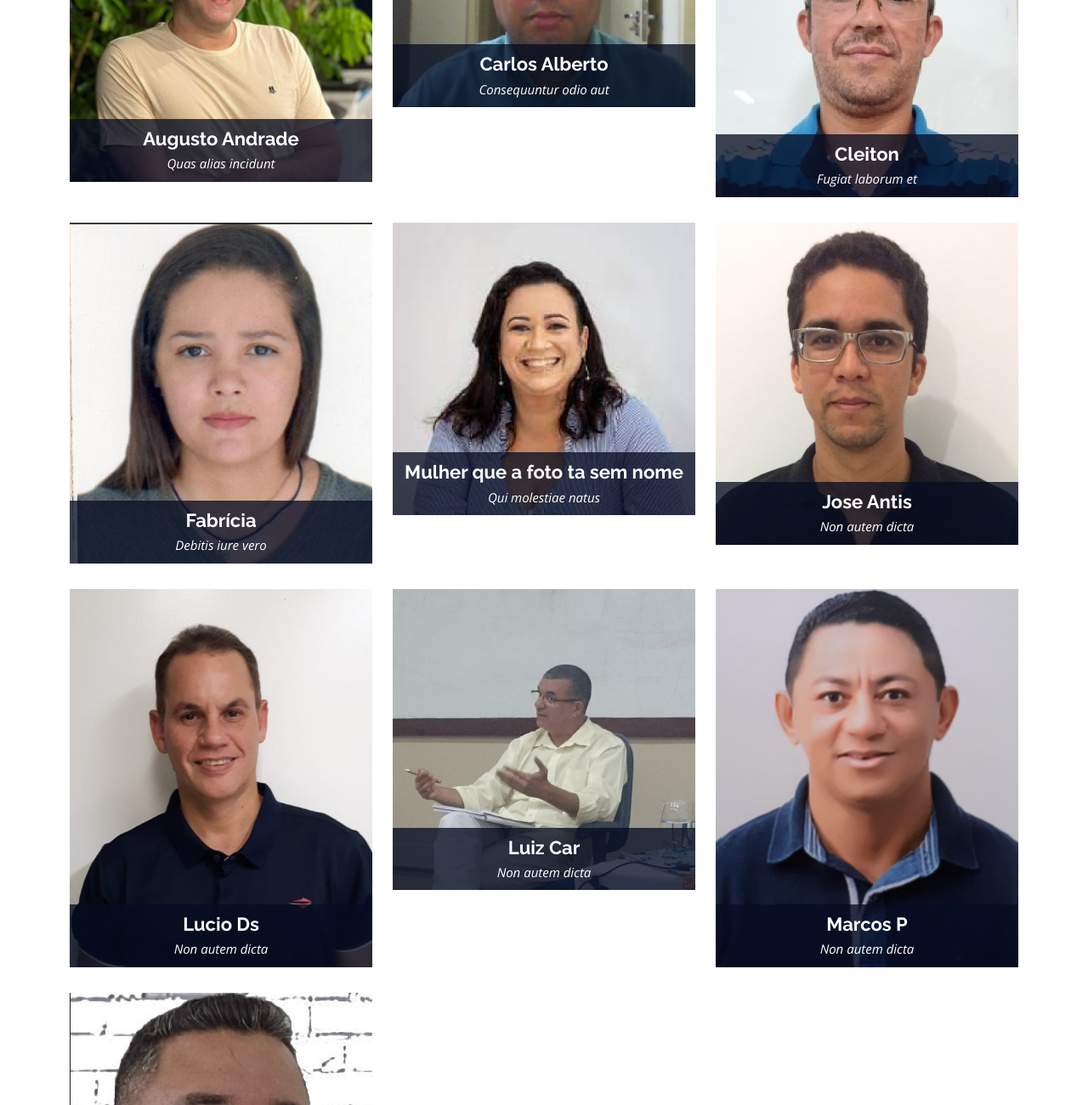
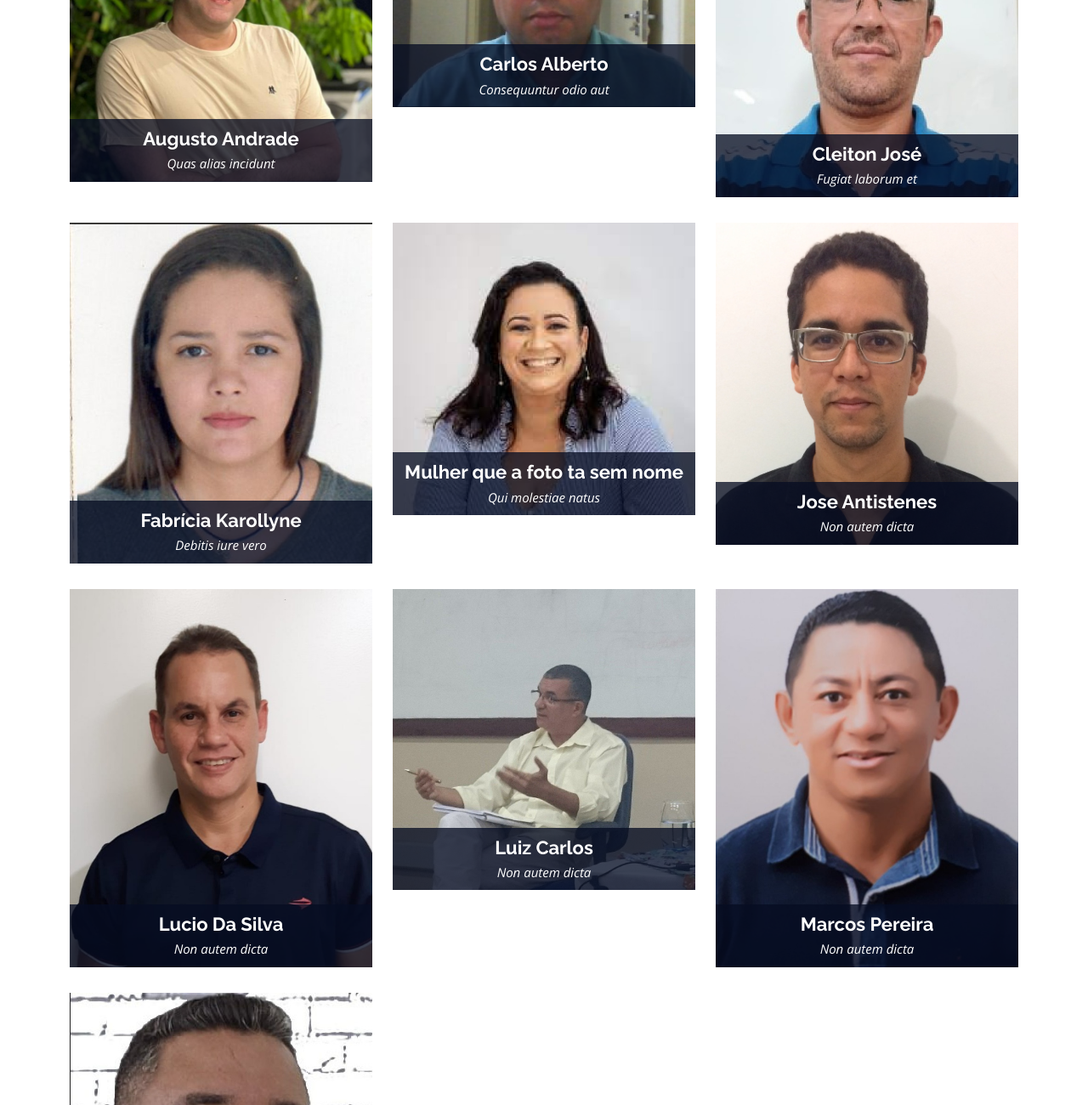
Before and after one commit to cavalcant3/ArduinoDaySergipe, a plain HTML site: page index.html in a window 1280 px wide. Shown: the part 1399-2699 px from the top of the page at 85% size. Drawn offline with nearby package versions, Linux system fonts and the light colour scheme.

Commit message:
addedNames

```diff
--- a/index.html
+++ b/index.html
@@ -159,7 +159,7 @@
             <div class="speaker" data-aos="fade-up" data-aos-delay="300">
               <img src="assets/img/speakers/CleitonJ.jpg" alt="Speaker 3" class="img-fluid">
               <div class="details">
-                <h3><a href="speaker-details.html">Cleiton</a></h3>
+                <h3><a href="speaker-details.html">Cleiton José</a></h3>
                 <p>Fugiat laborum et</p>
                 <div class="social">
                   <a href=""><i class="bi bi-twitter"></i></a>
@@ -174,7 +174,7 @@
             <div class="speaker" data-aos="fade-up" data-aos-delay="100">
               <img src="assets/img/speakers/FabriciaK.jpeg" alt="Speaker 4" class="img-fluid">
               <div class="details">
-                <h3><a href="speaker-details.html">Fabrícia</a></h3>
+                <h3><a href="speaker-details.html">Fabrícia Karollyne</a></h3>
                 <p>Debitis iure vero</p>
                 <div class="social">
                   <a href=""><i class="bi bi-twitter"></i></a>
@@ -204,7 +204,7 @@
             <div class="speaker" data-aos="fade-up" data-aos-delay="300">
               <img src="assets/img/speakers/JoseAntis.jpg" alt="Speaker 6" class="img-fluid">
               <div class="details">
-                <h3><a href="speaker-details.html">Jose Antis</a></h3>
+                <h3><a href="speaker-details.html">Jose Antistenes</a></h3>
                 <p>Non autem dicta</p>
                 <div class="social">
                   <a href=""><i class="bi bi-twitter"></i></a>
@@ -219,7 +219,7 @@
             <div class="speaker" data-aos="fade-up" data-aos-delay="300">
               <img src="assets/img/speakers/LucioDS.jpeg" alt="Speaker 6" class="img-fluid">
               <div class="details">
-                <h3><a href="speaker-details.html">Lucio Ds</a></h3>
+                <h3><a href="speaker-details.html">Lucio Da Silva</a></h3>
                 <p>Non autem dicta</p>
                 <div class="social">
                   <a href=""><i class="bi bi-twitter"></i></a>
@@ -234,7 +234,7 @@
             <div class="speaker" data-aos="fade-up" data-aos-delay="300">
               <img src="assets/img/speakers/LuizCar.jpg" alt="Speaker 6" class="img-fluid">
               <div class="details">
-                <h3><a href="speaker-details.html">Luiz Car</a></h3>
+                <h3><a href="speaker-details.html">Luiz Carlos</a></h3>
                 <p>Non autem dicta</p>
                 <div class="social">
                   <a href=""><i class="bi bi-twitter"></i></a>
@@ -249,7 +249,7 @@
             <div class="speaker" data-aos="fade-up" data-aos-delay="300">
               <img src="assets/img/speakers/MarcosP.jpg" alt="Speaker 6" class="img-fluid">
               <div class="details">
-                <h3><a href="speaker-details.html">Marcos P</a></h3>
+                <h3><a href="speaker-details.html">Marcos Pereira</a></h3>
                 <p>Non autem dicta</p>
                 <div class="social">
                   <a href=""><i class="bi bi-twitter"></i></a>
```
